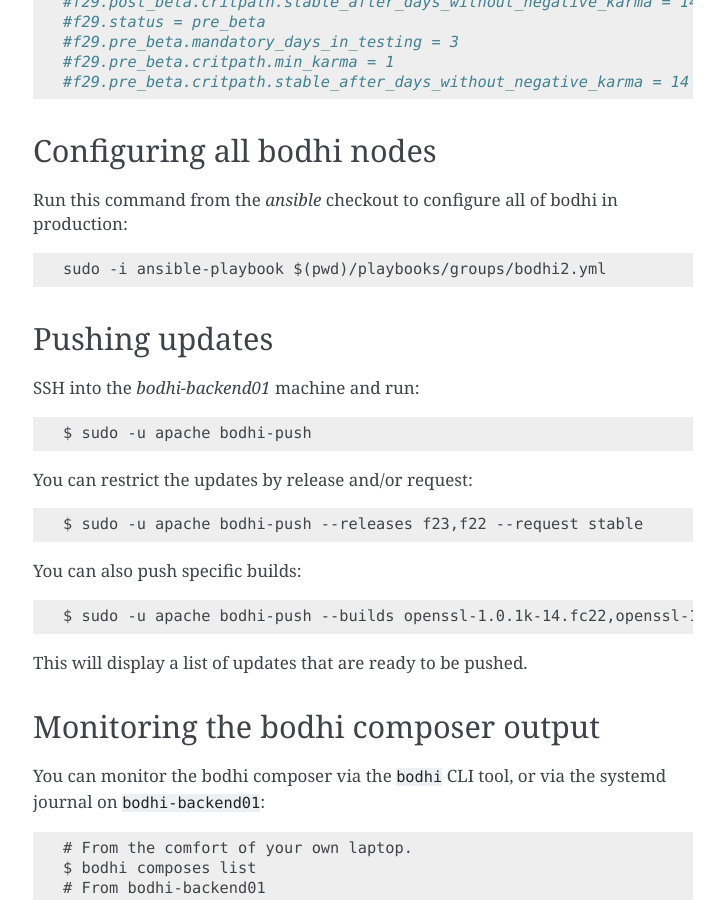
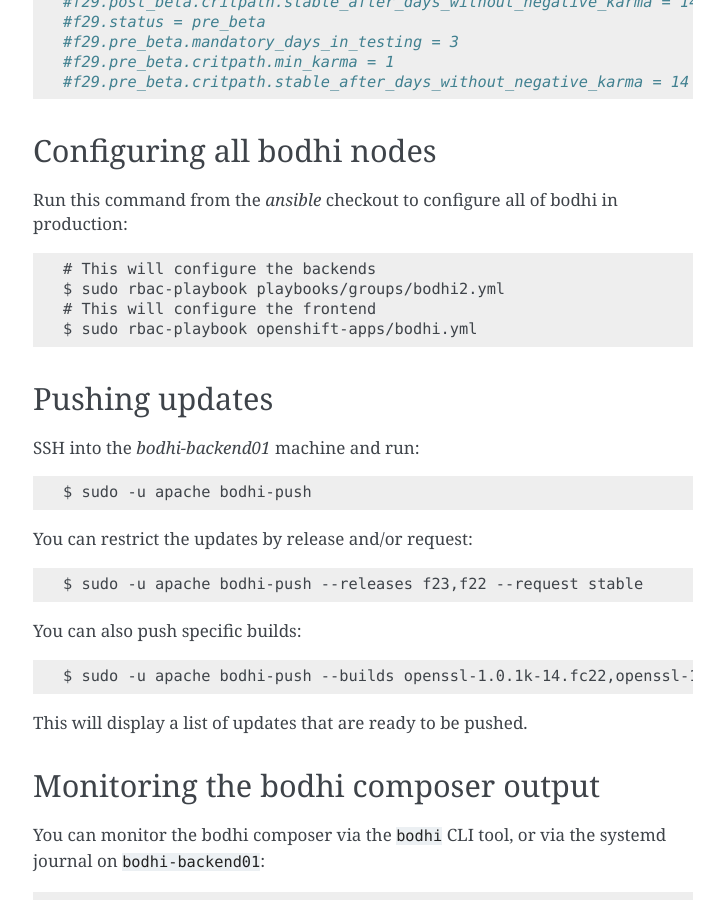
Before and after one commit to FrostyX/infra-docs, a Sphinx documentation site: the page built from docs/sysadmin-guide/sops/bodhi.rst, in a window 1280 px wide and 900 px high, scrolled down 2654 px. Shown: the whole window, without its empty margins (387-1111 px from the left). Built offline with Sphinx 7.4.7, drawn with Linux system fonts in a browser that asks for light colours.

Commit message:
Correct docs about how to configure Bodhi in production.
Signed-off-by: Randy Barlow <randy@electronsweatshop.com>

```diff
--- a/docs/sysadmin-guide/sops/bodhi.rst
+++ b/docs/sysadmin-guide/sops/bodhi.rst
@@ -135,7 +135,10 @@
 
 Run this command from the `ansible` checkout to configure all of bodhi in production::
 
-        sudo -i ansible-playbook $(pwd)/playbooks/groups/bodhi2.yml
+        # This will configure the backends
+        $ sudo rbac-playbook playbooks/groups/bodhi2.yml
+        # This will configure the frontend
+        $ sudo rbac-playbook openshift-apps/bodhi.yml
 
 
 Pushing updates
```
